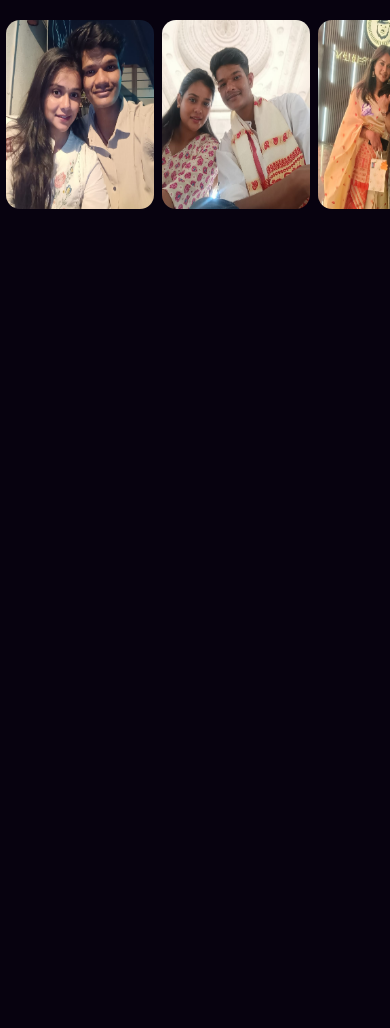
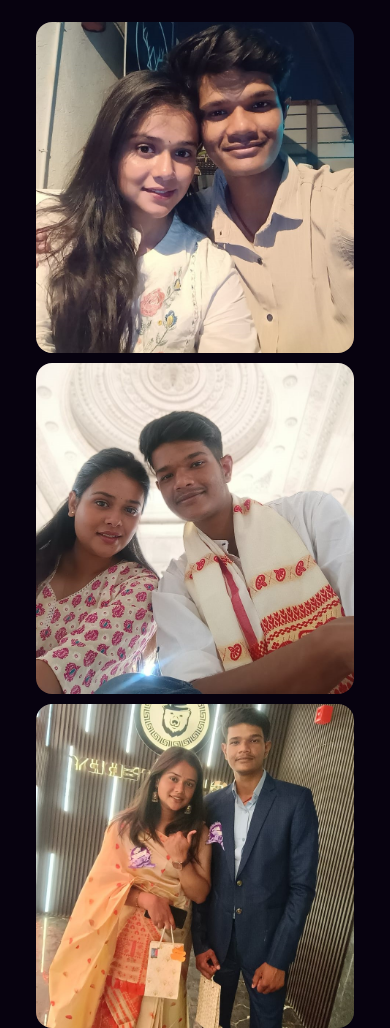
Before and after one commit to premranjan99330-git/propose-day, a plain HTML site: page index.htm in a window 390 px wide. Shown: the top 1028 px of the page. Before the commit the page ends 844 px from the top, so only its background shows below. Drawn offline with Linux system fonts and the light colour scheme.

Commit message:
Update style.css

```diff
--- a/style.css
+++ b/style.css
@@ -23,22 +23,16 @@ body{
 
 .stage{
   width:100%;
-
-  /* key fix for phone */
   min-height:100vh;
-  height:auto;
 
   display:flex;
   flex-direction:column;
   align-items:center;
 
-  /* start from top so gallery never clips */
-  justify-content:flex-start;
-
-  padding:10px 0 60px 0;
+  /* centered on desktop, scrolls on phone */
+  justify-content:center;
 
   position:relative;
-  overflow-y:auto;
 }
 
 .hidden{
@@ -46,35 +40,77 @@ body{
 }
 
 
-/* ===== GALLERY FIXED ===== */
+/* ===================================================== */
+/*                RESPONSIVE GALLERY                     */
+/* ===================================================== */
 
 #gallery{
   display:flex;
-  gap:8px;
+  gap:10px;
+
+  width:100%;
+  padding:10px;
+}
+
+/* ----- DESKTOP: HORIZONTAL RIBBON ----- */
+
+@media (min-width: 768px){
+
+  #gallery{
+    flex-direction:row;
 
     overflow-x:auto;
     overflow-y:hidden;
 
-  width:100%;
-  max-width:100%;
-
-  padding:10px 6px;
-
     scroll-snap-type:x mandatory;
     -webkit-overflow-scrolling:touch;
+
+    justify-content:center;
   }
 
   #gallery img{
+    width:180px;
+    flex-shrink:0;
+
     scroll-snap-align:center;
 
-  width:148px;        /* safe phone width */
-  flex-shrink:0;
-
-  border-radius:14px;
+    border-radius:16px;
 
     opacity:0;
     transform:translateY(30px);
     transition:1.2s;
+  }
+}
+
+/* ----- PHONE: VERTICAL STACK ----- */
+
+@media (max-width: 767px){
+
+  .stage{
+    justify-content:flex-start;
+    padding-top:12px;
+    overflow-y:auto;
+  }
+
+  #gallery{
+    flex-direction:column;
+
+    overflow-y:auto;
+    overflow-x:hidden;
+
+    align-items:center;
+  }
+
+  #gallery img{
+    width:86%;
+    max-width:320px;
+
+    border-radius:16px;
+
+    opacity:0;
+    transform:translateY(30px);
+    transition:1.2s;
+  }
 }
 
 
@@ -87,7 +123,6 @@ body{
   text-align:center;
   max-width:92%;
 
-  /* not fixed height anymore */
   min-height:60px;
 }
 
@@ -206,7 +241,7 @@ button{
 #letter{
   position:relative;
 
-  background:rgba(0,0,0,0.25);      /* glass */
+  background:rgba(0,0,0,0.25);
   backdrop-filter:blur(6px);
 
   border:1px solid rgba(255,255,255,0.18);
@@ -223,7 +258,7 @@ button{
 }
 
 
-/* ===== SOFT FOREVER EFFECT ===== */
+/* ===== FOREVER GLOW ===== */
 
 .soft{
   opacity:0.85;
@@ -237,7 +272,7 @@ button{
 }
 
 
-/* ===== FLOAT ANIM ===== */
+/* ===== FLOAT ANIMATION ===== */
 
 @keyframes float{
   0%{ transform:translateY(-4px); }
```
Lines whose indentation alone changed are shown as unchanged.
